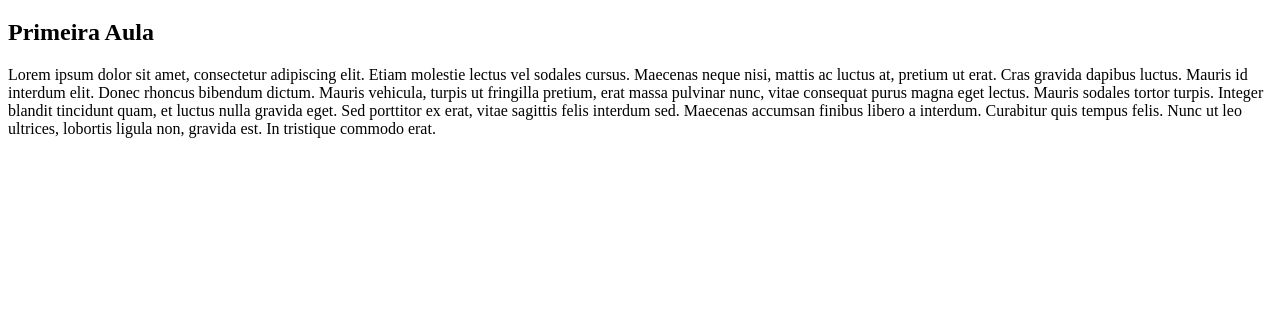
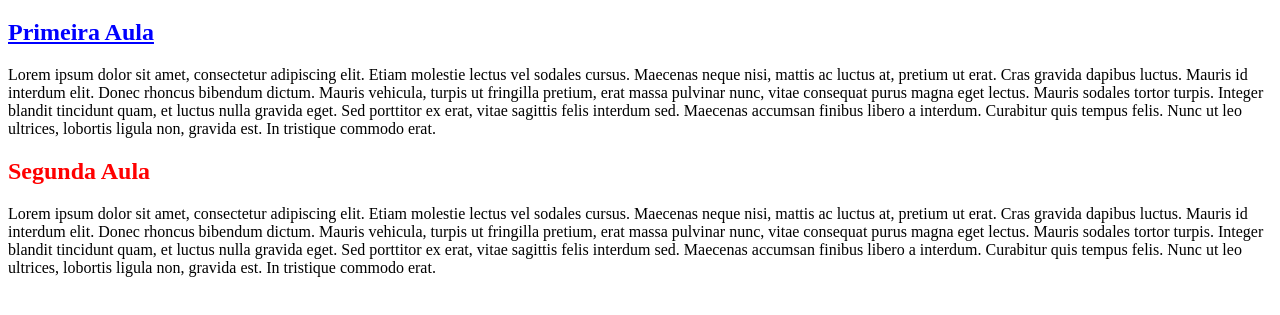
Before and after one commit to bruno-marqs/web-lessons-capgemini, a plain HTML site: page cronograma/index.html in a window 1280 px wide. Shown: the part 61-376 px from the top of the page. Drawn offline with Linux system fonts and the light colour scheme.

Commit message:
atualizado

```diff
--- a/cronograma/index.html
+++ b/cronograma/index.html
@@ -1,9 +1,10 @@
 <!DOCTYPE html>
-<html lang="en">
+<html lang="pt-br">
 <head>
     <meta charset="UTF-8">
     <meta http-equiv="X-UA-Compatible" content="IE=edge">
     <meta name="viewport" content="width=device-width, initial-scale=1.0">
+    <link rel="stylesheet" href="style.css">
     <title>CSS</title>
 </head>
 <body>
@@ -20,6 +21,14 @@
                 Lorem ipsum dolor sit amet, consectetur adipiscing elit. Etiam molestie lectus vel sodales cursus. Maecenas neque nisi, mattis ac luctus at, pretium ut erat. Cras gravida dapibus luctus. Mauris id interdum elit. Donec rhoncus bibendum dictum. Mauris vehicula, turpis ut fringilla pretium, erat massa pulvinar nunc, vitae consequat purus magna eget lectus. Mauris sodales tortor turpis. Integer blandit tincidunt quam, et luctus nulla gravida eget. Sed porttitor ex erat, vitae sagittis felis interdum sed. Maecenas accumsan finibus libero a interdum. Curabitur quis tempus felis. Nunc ut leo ultrices, lobortis ligula non, gravida est. In tristique commodo erat.
             </p>
         </article>
+        <article>
+            <h2 style="color: red; text-decoration: none;">
+                Segunda Aula
+            </h2>
+            <p>
+                Lorem ipsum dolor sit amet, consectetur adipiscing elit. Etiam molestie lectus vel sodales cursus. Maecenas neque nisi, mattis ac luctus at, pretium ut erat. Cras gravida dapibus luctus. Mauris id interdum elit. Donec rhoncus bibendum dictum. Mauris vehicula, turpis ut fringilla pretium, erat massa pulvinar nunc, vitae consequat purus magna eget lectus. Mauris sodales tortor turpis. Integer blandit tincidunt quam, et luctus nulla gravida eget. Sed porttitor ex erat, vitae sagittis felis interdum sed. Maecenas accumsan finibus libero a interdum. Curabitur quis tempus felis. Nunc ut leo ultrices, lobortis ligula non, gravida est. In tristique commodo erat.
+            </p>
+        </article>
     </main>
 </body>
 </html>
--- /dev/null
+++ b/cronograma/style.css
@@ -0,0 +1,6 @@
+
+
+h2 {
+    color: blue;
+    text-decoration: underline;
+}
```
